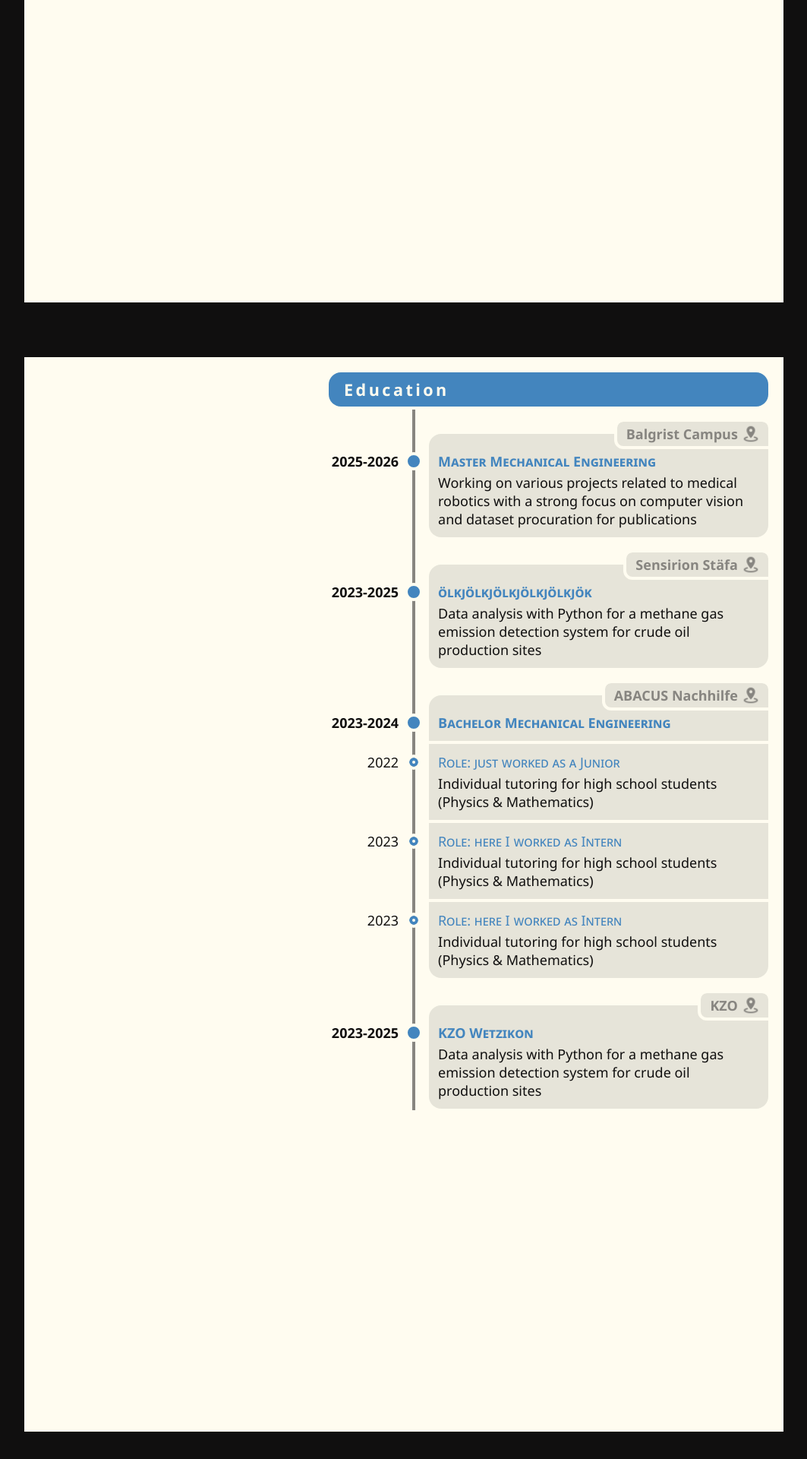
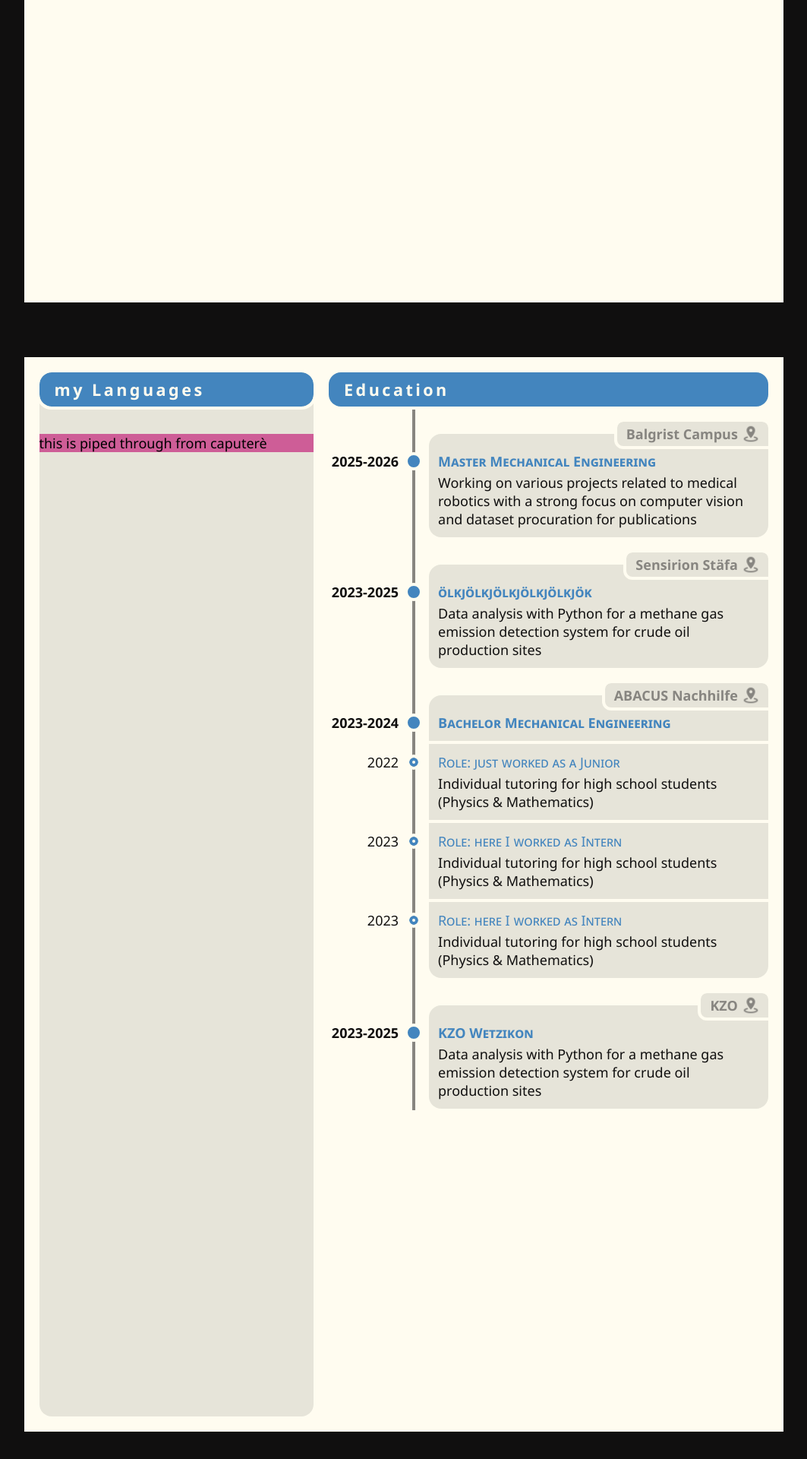
Before and after one commit to eliassteiner1/resume, a Jekyll site: the page built from pages/index.html, in a window 1280 px wide. Shown: the part 1052-2972 px from the top of the page at 76% size, without its empty margins (101-1164 px from the left). Built offline with Jekyll 4.4.1, drawn with Linux system fonts in a browser that asks for light colours.

Commit message:
added basecontainer element

```diff
--- /dev/null
+++ b/_includes/basecontainer.html
@@ -0,0 +1,6 @@
+<div class="basecontainer">
+    <div class="basecontainer-header">{{ include.title }}</div>
+    <div class="basecontainer-content">
+        {{ include.content }}
+    </div>
+</div>
--- /dev/null
+++ b/_includes/langs.html
@@ -0,0 +1,12 @@
+{% capture content %}
+    <p>this is piped through from caputerè</p>
+
+
+{% endcapture %}
+
+<!-- fills all content into the reusable container with header -->
+{%
+    include basecontainer.html
+    title=include.title
+    content=content
+%}
--- a/assets/css/style.css
+++ b/assets/css/style.css
@@ -375,33 +375,29 @@ body {
 
 /* TODO: make one base "main element" / main container class that every element besides the timelines uses. this will just format the header + a grey box -> should work for all of them */
 
-
-
-
-
-
-/* .skillbar-name {
-    color: black;
-    font-weight: 700;
-    font-size: xx-large;
-    letter-spacing: 0.16em;
-    align-content: center;
-    text-align: center;
-    width: 75%;
-    margin-top: calc(0.4 * var(--h-banner-top) - 0.5lh);
-    margin-bottom: calc(0.5 * var(--h-banner-top) - 0.5lh);
+.basecontainer {
+    background-color: var(--col-base-100);
+    border-radius: var(--rad-2);
+    display: flex;
+    flex-direction: column;
+}
+.basecontainer-header {
+    /* basic stylilng for all the section headers (excluding individual placement) */
+    background-color: var(--col-blue-400);
+    color: var(--col-paper);
+    font-weight: bolder;
+    font-size: larger;
+    letter-spacing: var(--font-wide-spacing);
+    padding-block: var(--len-2);
+    padding-inline: var(--len-4);
+    border-radius: var(--rad-2);
+    outline: var(--len-1) solid var(--col-paper);
+    margin-bottom: var(--len-5);
 
 }
-.skillbar-portrait {
-    width: 75%;
-    aspect-ratio: 0.8;
-    object-fit: cover;
-    margin-top: -20px;
-    margin-bottom: 40px;
-    margin-inline: auto;
-    border-radius: var(--cv-border-radius);
-    outline: 8px solid var(--col-cv-paper);
-} */
+.basecontainer-content {
+    background-color: var(--col-magenta-400);
+}
 
 
 
--- a/pages/index.html
+++ b/pages/index.html
@@ -7,6 +7,7 @@ permalink: /
 <!-- timeline blocks are reused. to differentiate in css, needs one extra class as an identifier -->
 
 <div class="A4">
+
 
     {%
         include skillbar.html
@@ -26,10 +27,17 @@ permalink: /
 <div class="A4">
 
     {%
+        include langs.html
+        title="my Languages"
+    %}
+
+    {%
         include timeline.html
         title="Education"
         items=site.data.education
         extraclass="education"
     %}
 
+
+
 </div>
```
